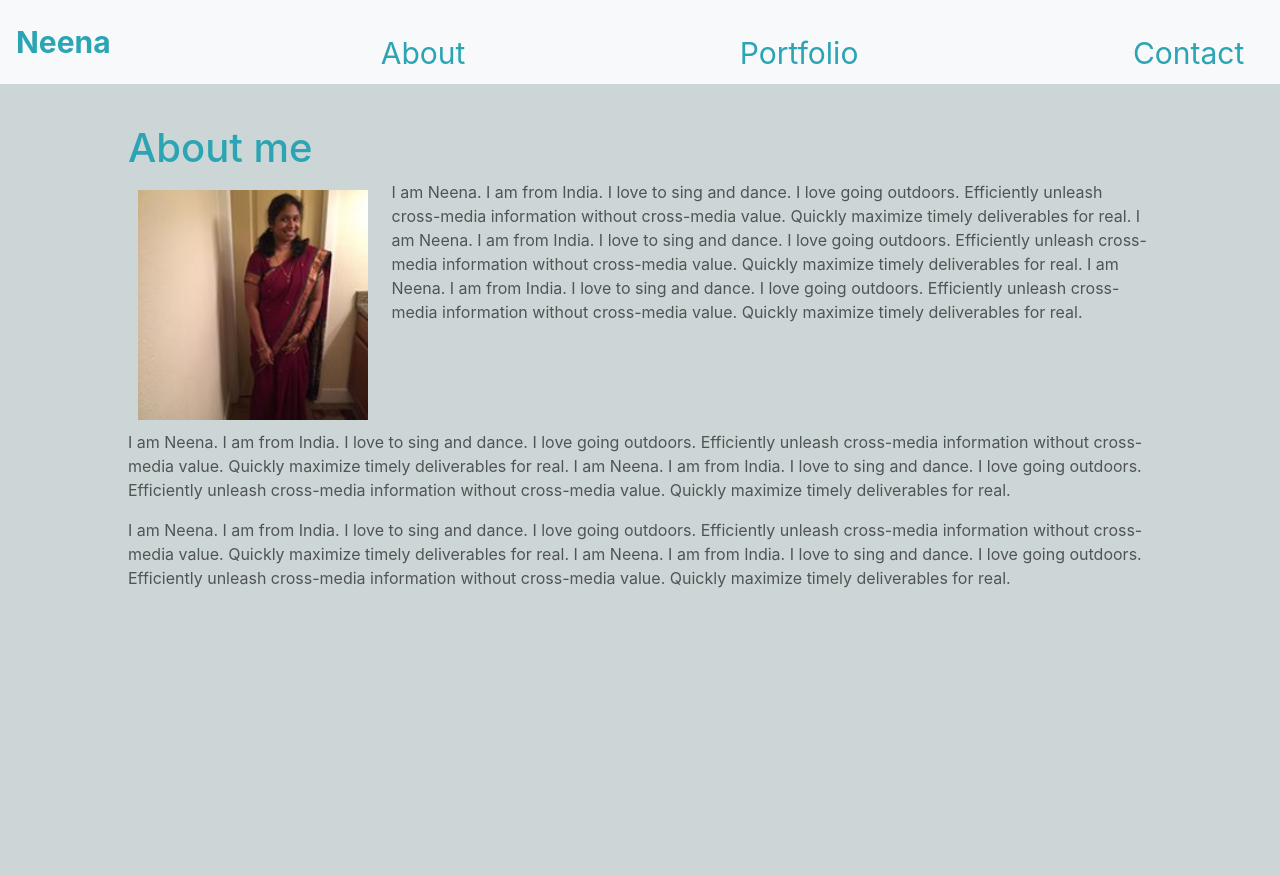
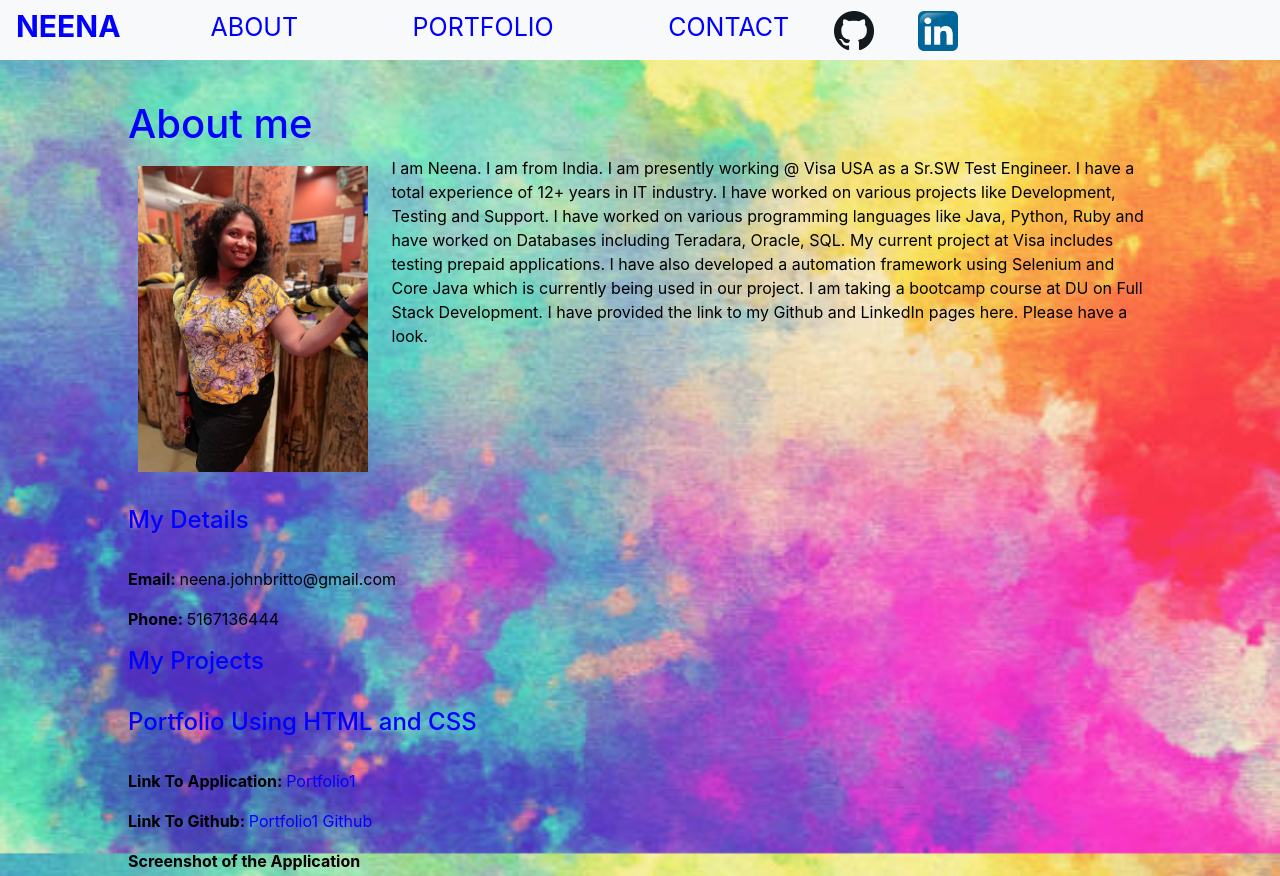
Before and after one commit to neenajohnbritto/Portfolio_Homework, a plain HTML site: page index.html in a window 1280 px wide. Shown: the top 876 px of the page. Before the commit the page ends 800 px from the top, so only its background shows below. Drawn offline with nearby package versions, Linux system fonts and the light colour scheme.

Commit message:
added new files

```diff
--- a/assets/css/style.css
+++ b/assets/css/style.css
@@ -1,19 +1,27 @@
 body{
-    background-color: rgb(205, 214, 214);
+  background-repeat: no-repeat;
+  background-attachment: fixed;
+  background-size: cover;
 }
 
+
+
 #header-link{
-    font-size: 30px;
-    color:  rgb(43, 164, 180);
-   margin-left: 70px;
+    font-size: 25px;
+    color:  blue;
+     margin-left: 70px;
     display: inline-block;
+    text-transform: uppercase;
 }
 
 #name{
     float: left;
     font-size: 30px;
-    color:  rgb(43, 164, 180);
+    color:  blue;
+    text-transform: uppercase;
 }
+
+
 
 
 
@@ -24,14 +32,22 @@ nav ul{
     list-style: none;
 }
 nav li {
+
     display: inline-block;
-    margin-left: 200px;
-    padding-top: 23px;
-    position: relative;
+    margin: 0;
+    /* margin-left: 200px; */
+    /* padding-top: 23px; */
+    /* position: relative; */
+    padding: 0 20px 0 20px;
   }
 
   h1{
-    color: rgb(43, 164, 180);
+    color:  blue;
+}
+
+#github-image, #linkedIn-image{
+  width: 40px;
+  height: 40px;
 }
 
 #bio-image{
@@ -41,11 +57,33 @@ nav li {
     padding: 10px;
 }
 
+#my-details {
+  color:  blue;
+}
+
+#github-link, #linkedIn-link{
+  color:  black;
+}
+
+
 
 
 p{
-    color: rgb(80, 84, 85);
+    color: black;
 
+}
+
+#project-images{
+  width: 800px;
+  height: 500px;
+}
+
+#projects h4{
+  color: blue;
+}
+
+#projects a{
+  color: blue;
 }
 
 .wrapper {
@@ -58,7 +96,7 @@ p{
 
   @media screen and (max-width: 980px) {
     body {
-      background-color: rgb(95, 163, 88);
+      /* background-color: rgb(76, 216, 61); */
 
     }
     /* The wrapper's width will be 600px */
@@ -70,7 +108,7 @@ p{
 
   @media screen and (max-width: 768px) {
     body {
-      background-color: rgb(158, 167, 80);
+      /* background-color: rgb(148, 160, 45); */
 
     }
     /* The wrapper's width will be 600px */
@@ -81,7 +119,7 @@ p{
 
     @media screen and (max-width: 640px) {
         body {
-          background-color: rgb(150, 105, 144);
+          /* background-color: rgb(187, 82, 173); */
 
         }
         nav ul {
--- a/index.html
+++ b/index.html
@@ -7,23 +7,32 @@
 
   <!-- This line is money! It points your HTML to the CSS file. -->
   <!-- Notice the "relative" pathway? It matches a file inside our current directory's "assets" folder. Open it to see our style rules. -->
-
+  <meta name="viewport" content="width=device-width, initial-scale=1">
   <link rel="stylesheet" href="https://stackpath.bootstrapcdn.com/bootstrap/4.3.1/css/bootstrap.min.css" integrity="sha384-ggOyR0iXCbMQv3Xipma34MD+dH/1fQ784/j6cY/iJTQUOhcWr7x9JvoRxT2MZw1T" crossorigin="anonymous">
   <link rel="stylesheet" type="text/css" href="assets/css/style.css">
 
 </head>
 
-<body>
+<body style="background-image: url('assets/images/multicolor.jpg');">
     <header>
+        <div class="header-container">
+
 
         <nav class="navbar navbar-expand-lg navbar-light bg-light">
-                <a id="name"><strong>Neena</strong></a>
+        <h1 id="name"><strong>Neena</strong></h1>
             <ul>
                 <li><a id="header-link" href="#">About</a></li>
                 <li><a id="header-link" href="portfolio.html">Portfolio</a></li>
                 <li><a id="header-link" href="contact.html">Contact</a></li>
+                <li><a id="github-link" href="https://github.com/neenajohnbritto">
+                        <img id="github-image" src="assets/images/gitHub.png">
+                </a></li>
+                <li><a id="linkedIn-link" href="https://www.linkedin.com/in/neena-john-britto-927a01a5/">
+                        <img id="linkedIn-image" src="assets/images/linkedIn.png">
+                </a></li>
             </ul>
         </nav>
+        </div>
     </header>
 
 
@@ -36,51 +45,74 @@
 
             <div class="row">
                 <div class="col-md-3">
-                        <img id="bio-image" src="assets/images/Neena.jpeg" alt="Neena">
+                        <img id="bio-image" src="assets/images/NeenaPortfolioPic.png" alt="Neena">
                 </div>
                 <div class="col-md-9">
-                        <p>I am Neena. I am from India. I love to sing and dance. I love going outdoors.
-                                Efficiently unleash cross-media information without
-                                cross-media value. Quickly maximize timely deliverables for real.
-                                I am Neena. I am from India. I love to sing and dance. I love going outdoors.
-                                Efficiently unleash cross-media information without
-                                cross-media value. Quickly maximize timely deliverables for real.
-                                I am Neena. I am from India. I love to sing and dance. I love going outdoors.
-                                Efficiently unleash cross-media information without
-                                cross-media value. Quickly maximize timely deliverables for real.
+                        <p>I am Neena. I am from India. I am presently working @ Visa USA as a
+                                Sr.SW Test Engineer. I have a total experience of 12+ years in IT industry.
+                                I have worked on various projects like Development, Testing and Support. I have
+                                worked on various programming languages like Java, Python, Ruby and have worked
+                                on Databases including Teradara, Oracle, SQL. My current project at Visa includes
+                                testing prepaid applications. I have also developed a automation framework using Selenium
+                                and Core Java which is currently being used in our project. I am taking a bootcamp course at
+                                DU on Full Stack Development. I have provided the link to my Github and LinkedIn pages here.
+                                Please have a look.
                               </p>
                 </div>
+            </div><br>
+            <div class="row">
+                <div class="col-md-12">
+                        <h4 id="my-details">My Details</h4>
+                        <br>
+                        <p><strong>Email: </strong>neena.johnbritto@gmail.com</p>
+                        <p><strong>Phone: </strong>5167136444</p>
+                </div>
             </div>
-            <div class="row">
-                    <div class="col-md-12">
-                            <p>I am Neena. I am from India. I love to sing and dance. I love going outdoors.
-                                    Efficiently unleash cross-media information without
-                                    cross-media value. Quickly maximize timely deliverables for real.
-                                    I am Neena. I am from India. I love to sing and dance. I love going outdoors.
-                                    Efficiently unleash cross-media information without
-                                    cross-media value. Quickly maximize timely deliverables for real.
-                                  </p>
-                    </div>
-            </div>
-            <div class="row">
-                    <div class="col-md-12">
-                            <p>I am Neena. I am from India. I love to sing and dance. I love going outdoors.
-                                    Efficiently unleash cross-media information without
-                                    cross-media value. Quickly maximize timely deliverables for real.
-                                    I am Neena. I am from India. I love to sing and dance. I love going outdoors.
-                                    Efficiently unleash cross-media information without
-                                    cross-media value. Quickly maximize timely deliverables for real.
-                                  </p>
-                    </div>
-            </div>
-
-
-
-
-
-
-
-
+        <div class="row">
+                <div class="col-md-12" id="projects">
+                        <h4 id="my-projects">My Projects</h4><br>
+                        <h4 id="my-projects">Portfolio Using HTML and CSS</h4>
+                        <br>
+                        <p><strong>Link To Application: </strong>
+                                <a id="project-links" href="https://neenajohnbritto.github.io/Portfolio_Homework_1/">Portfolio1</a>
+                        </p>
+                        <p><strong>Link To Github: </strong>
+                                <a id="project-links" href="https://github.com/neenajohnbritto/Portfolio_Homework_1">Portfolio1 Github</a>
+                        </p>
+                        <p><strong>Screenshot of the Application </strong></p>
+                        <img id="project-images" src="assets/images/Portfolio_HW1.PNG">
+                </div><br>
+        </div>
+        <div class="row">
+                <div class="col-md-12" id="projects">
+                                <br>
+                        <h4 id="my-projects">Portfolio Using Bootstrap</h4>
+                        <br>
+                        <p><strong>Link To Application: </strong>
+                                <a id="project-links" href="https://neenajohnbritto.github.io/Portfolio_Homework/">Porfolio 2</a>
+                        </p>
+                        <p><strong>Link To Github: </strong>
+                                <a id="project-links" href="https://github.com/neenajohnbritto/Portfolio_Homework">Portfolio 2 Github</a>
+                        </p>
+                        <p><strong>Screenshot of the Application </strong></p>
+                        <img id="project-images" src="assets/images/Portfolio_HW2.PNG">
+                </div><br>
+        </div>
+        <div class="row">
+                <div class="col-md-12" id="projects">
+                                <br>
+                        <h4 id="my-projects">Password Generator</h4>
+                        <br>
+                        <p><strong>Link To Application: </strong>
+                                <a id="project-links" href="https://neenajohnbritto.github.io/Homework3/">Password Generator</a>
+                        </p>
+                        <p><strong>Link To Github: </strong>
+                                <a id="project-links" href="https://github.com/neenajohnbritto/Homework3">Password Generator Guthub</a>
+                        </p>
+                        <p><strong>Screenshot of the Application </strong></p>
+                        <img id="project-images" src="assets/images/PasswordGen.PNG">
+                </div>
+        </div>
   </div>
 
 </body>
```
Also changed, not shown: contact.html (+2 -1 lines), portfolio.html (+2 -1 lines), assets/images/NeenaPortfolioPic.png (added), assets/images/PasswordGen.PNG (added), assets/images/Portfolio_HW1.PNG (added), assets/images/Portfolio_HW2.PNG (added), assets/images/gitHub.png (added), assets/images/linkedIn.png (added), assets/images/multicolor.jpg (added).
